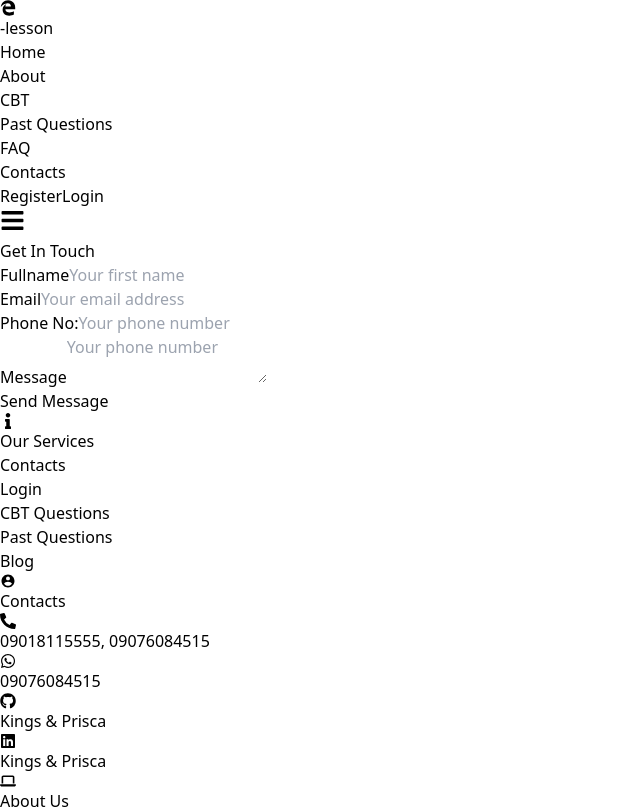
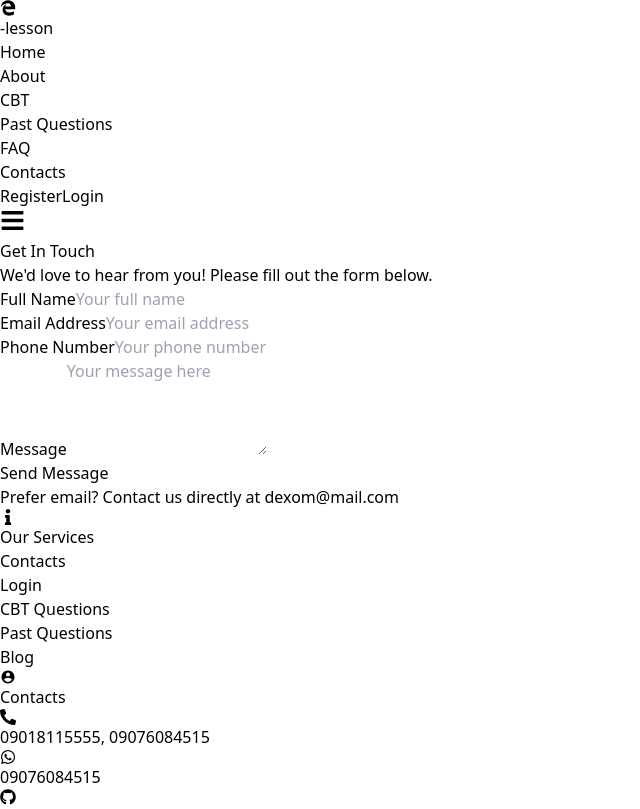
Before and after one commit to Xomcreate/elesson, a React (Vite) app: page /Contact in a window 1280 px wide. Shown: the top 809 px of the page, without its empty margins (0-640 px from the left). Built offline with nearby package versions, Linux system fonts and the light colour scheme.

Commit message:
Update Contactus.jsx

```diff
--- a/src/SchoolComponents/Contactus.jsx
+++ b/src/SchoolComponents/Contactus.jsx
@@ -1,74 +1,101 @@
-
-import React from 'react'
-import { motion } from 'framer-motion'
+import React from "react";
+import { motion } from "framer-motion";
 
 function Contactus() {
   return (
-    <>
-    <div className='h-[90vh]  w-full grid justify-center items-center bg-[#b4b3b3]'>
+    <div className="min-h-[100vh] w-screen flex justify-center items-center bg-[#b4b3b3]">
       <motion.div
-        className='bg-white h-[80vh] w-[90vw] md:w-[70vw] lg:w-[30vw] grid grid-rows-8 rounded-2xl shadow-xl'
-        initial={{ opacity: 0, scale: 0.8 }}
-        animate={{ opacity: 1, scale: 1 }}
-        transition={{ duration: 0.6 }}
+        className="bg-white w-full max-w-md rounded-lg shadow-2xl p-8"
+        initial={{ opacity: 0, y: 50 }}
+        animate={{ opacity: 1, y: 0 }}
+        transition={{ duration: 0.6, ease: "easeOut" }}
       >
         {/* Header */}
-        <div className='bg-[#e4e4e3]  flex h-[60px] justify-center items-center font-mono font-semibold text-[15px] row-span-1 rounded-t-2xl'>
-          Get In Touch
+        <div className="text-center mb-6">
+          <h1 className="text-2xl font-bold text-gray-800">Get In Touch</h1>
+          <p className="text-sm text-gray-500">
+            We'd love to hear from you! Please fill out the form below.
+          </p>
         </div>
 
-        <div className='row-span-6 mt-[250px] flex justify-start items-center p-4'>
         {/* Form */}
-          <form className='grid grid-rows-7  w-full'>
-            <div className='grid font-semibold'>
-              <label className='text-[14px] mb-1'>Fullname</label>
+        <form className="space-y-5">
+          {/* Full Name */}
+          <div>
+            <label className="block text-sm font-medium text-gray-700 mb-1">
+              Full Name
+            </label>
             <input
               type="text"
-                className='bg-gray-300 w-[90%] md:w-[80%] lg:w-[300px] h-[6vh] rounded-md p-2 shadow-md'
-                placeholder='Your first name'
-              />
-            </div>
-            <div className='grid font-semibold'>
-              <label className='text-[14px] mb-1'>Email</label>
-              <input
-                type="email"
-                className='bg-gray-300 w-[90%] md:w-[80%] lg:w-[300px] h-[6vh] rounded-md p-2 shadow-md'
-                placeholder='Your email address'
-              />
-            </div>
-            <div className='grid font-semibold'>
-              <label className='text-[14px] mb-1'>Phone No:</label>
-              <input
-                type="text"
-                className='bg-gray-300 w-[90%] md:w-[80%] lg:w-[300px] h-[6vh] rounded-md p-2 shadow-md'
-                placeholder='Your phone number'
-              />
-            </div>
-            <div className='grid font-semibold'>
-              <label className='text-[14px] mb-1'>Message</label>
-              <textarea
-                type="text"
-                className='bg-gray-300 w-[90%] md:w-[80%] lg:w-[300px] h-[10vh] rounded-md p-2 shadow-md'
-                placeholder='Your phone number'
+              placeholder="Your full name"
+              className="w-full px-4 py-2 border rounded-lg shadow-sm focus:ring focus:ring-orange-300 focus:outline-none"
             />
           </div>
 
-            {/* Button */}
-            <div className='grid justify-center items-center row-span-1'>
+          {/* Email */}
+          <div>
+            <label className="block text-sm font-medium text-gray-700 mb-1">
+              Email Address
+            </label>
+            <input
+              type="email"
+              placeholder="Your email address"
+              className="w-full px-4 py-2 border rounded-lg shadow-sm focus:ring focus:ring-orange-300 focus:outline-none"
+            />
+          </div>
+
+          {/* Phone Number */}
+          <div>
+            <label className="block text-sm font-medium text-gray-700 mb-1">
+              Phone Number
+            </label>
+            <input
+              type="tel"
+              placeholder="Your phone number"
+              className="w-full px-4 py-2 border rounded-lg shadow-sm focus:ring focus:ring-orange-300 focus:outline-none"
+            />
+          </div>
+
+          {/* Message */}
+          <div>
+            <label className="block text-sm font-medium text-gray-700 mb-1">
+              Message
+            </label>
+            <textarea
+              placeholder="Your message here"
+              rows="4"
+              className="w-full px-4 py-2 border rounded-lg shadow-sm focus:ring focus:ring-orange-300 focus:outline-none"
+            />
+          </div>
+
+          {/* Submit Button */}
+          <div className="text-center">
             <motion.button
-                className='bg-orange-500 text-white font-semibold h-[6vh] w-[120px] md:w-[50%] lg:w-[120px] rounded-[20px] shadow-lg'
-                whileHover={{ scale: 1.10 }} // Subtle hover effect
+              type="submit"
+              className="w-full py-3 bg-orange-500 text-white font-bold rounded-lg shadow-md hover:bg-orange-600 focus:outline-none focus:ring focus:ring-orange-300"
+              whileHover={{ scale: 1.05 }}
               whileTap={{ scale: 0.95 }}
             >
               Send Message
             </motion.button>
           </div>
         </form>
+
+        {/* Footer */}
+        <div className="text-center mt-6">
+          <p className="text-sm text-gray-500">
+            Prefer email? Contact us directly at{" "}
+            <a
+              href="mailto:example@example.com"
+              className="text-orange-500 hover:underline font-medium"
+            >
+              dexom@mail.com
+            </a>
+          </p>
         </div>
       </motion.div>
     </div>
-    </>
-  )
+  );
 }
 
-export default Contactus
+export default Contactus;
```
Lines whose indentation alone changed are shown as unchanged.
